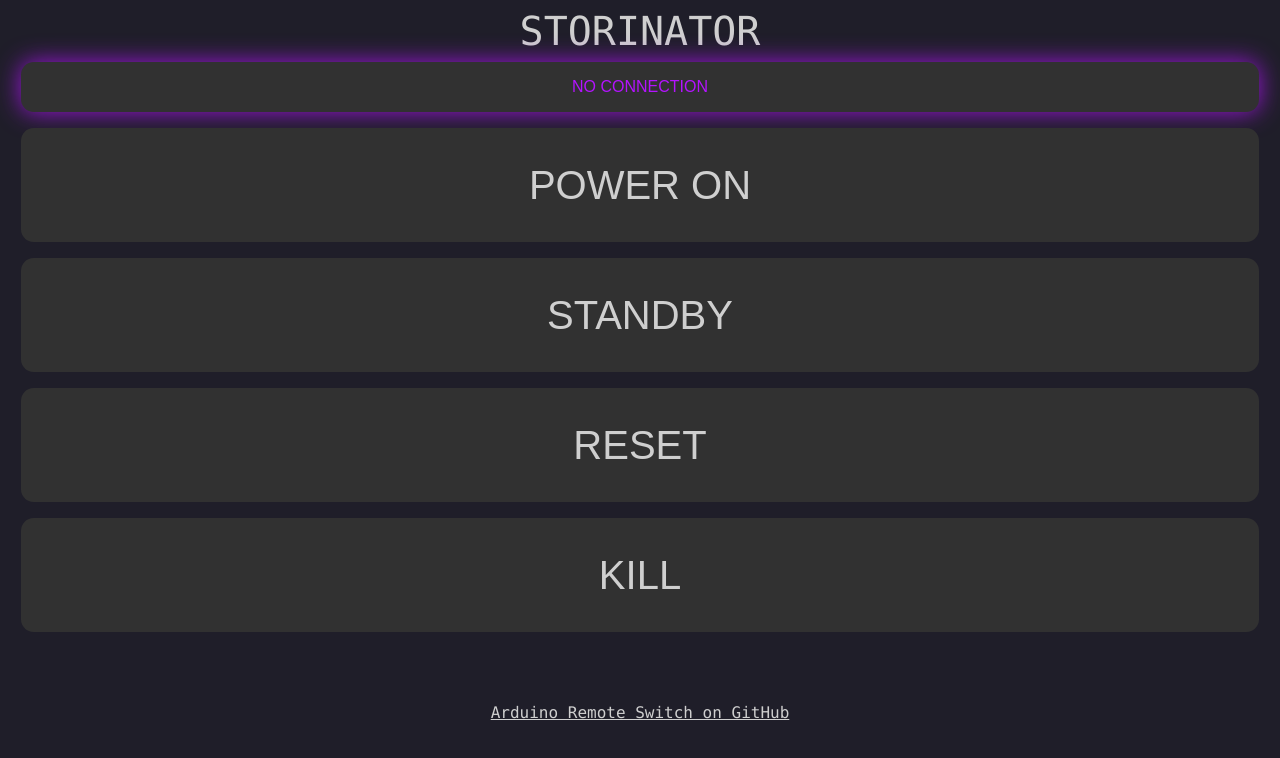
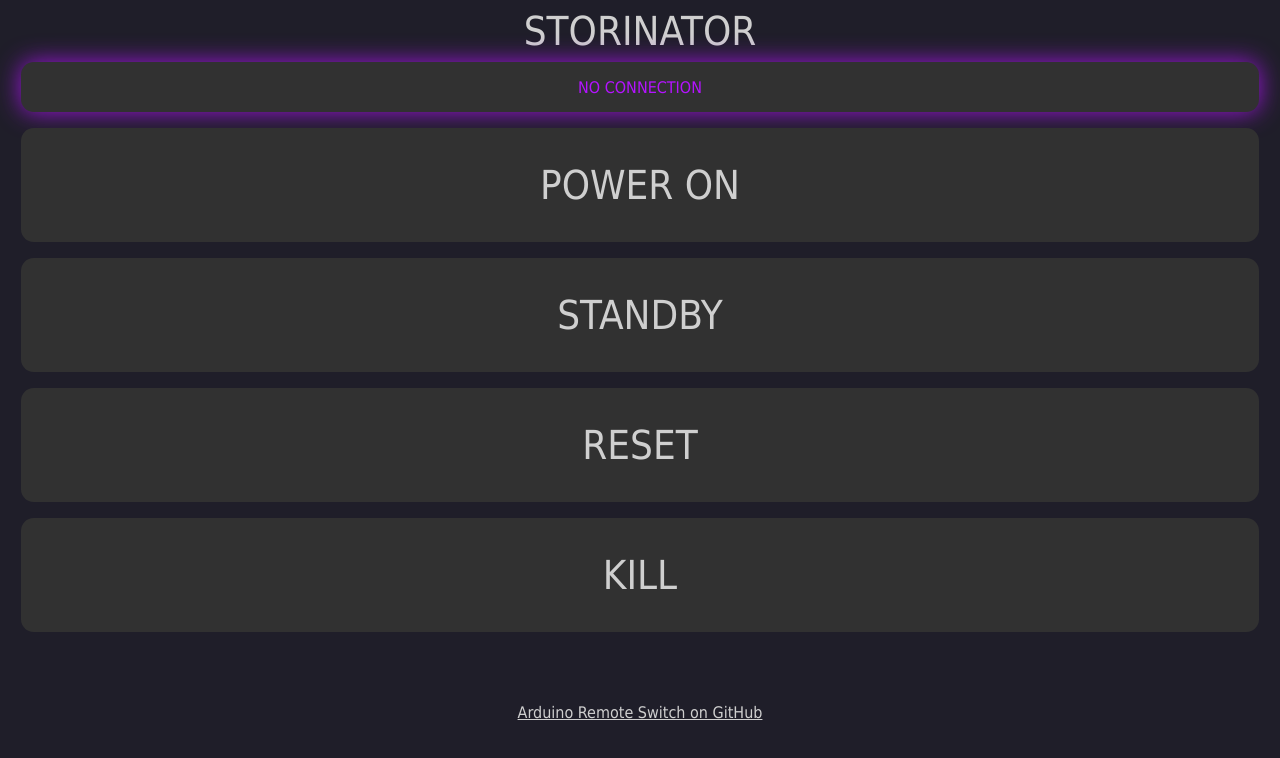
Before and after one commit to MatiasG19/arduino-remote-switch, a plain HTML site: page web/src/index.htm in a window 1280 px wide. Drawn offline with Linux system fonts and the light colour scheme; no server answers.

Commit message:
Fix font

```diff
--- a/web/src/index.htm
+++ b/web/src/index.htm
@@ -51,7 +51,7 @@
     <style>
       html {
         height: 95%;
-        font-family: 'Lucida Console', 'Arial', monospace;
+        font-family: 'Tahoma', 'Arial', monospace;
       }
 
       body {
@@ -79,6 +79,7 @@
         font-size: 5vh;
         color: #cfcfcf;
         background-color: #313131;
+        font-family: 'Tahoma', 'Arial', monospace;
       }
 
       .statusButton {
```
